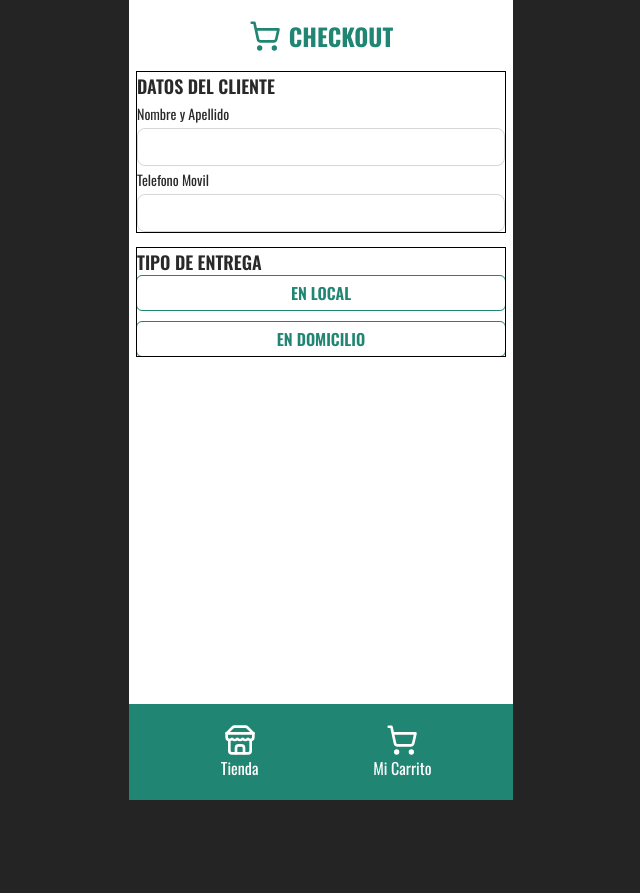
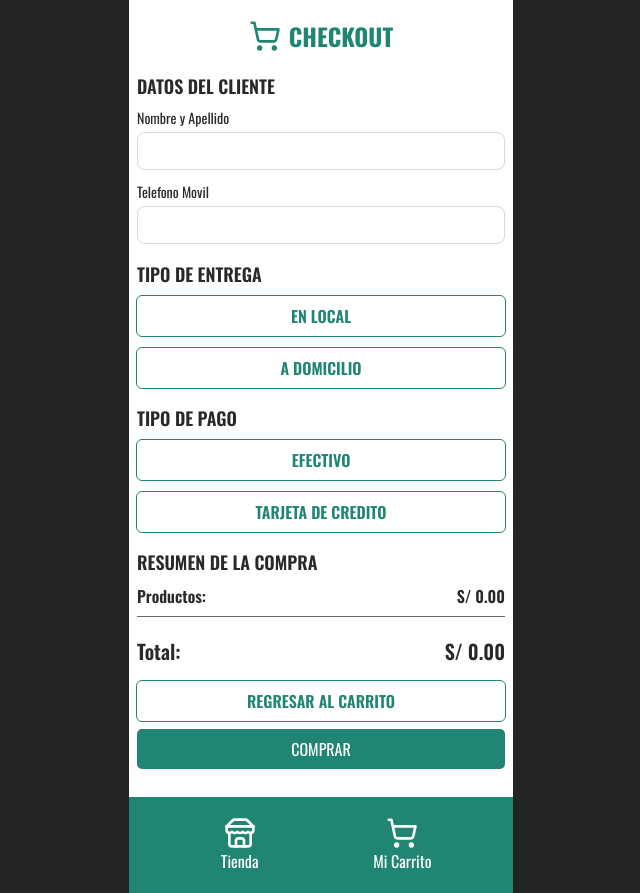
Before and after one commit to juanRCoder/ecommerce-web-app, a React (Vite) app: page /checkout in a window 1280 px wide. Shown: the whole page, without its empty margins (319-959 px from the left). Before the commit the page ends 800 px from the top, so only its background shows below. Built offline with nearby package versions, Linux system fonts and the light colour scheme; no server answers.

Commit message:
feat: create base components

```diff
--- /dev/null
+++ b/src/shared/BaseButton.tsx
@@ -0,0 +1,28 @@
+type BaseButtonProps = {
+  color: 'primary' | 'secondary'
+  content: string
+  className?: string
+  onClick?: () => void
+}
+
+export const BaseButton = ({ content, color, className, onClick }: BaseButtonProps) => {
+  let buttonStyles = ''
+
+  switch (color) {
+    case 'primary':
+      buttonStyles = 'outline outline-[#208572] text-[#208572] font-semibold'
+      break
+    case 'secondary':
+      buttonStyles = 'bg-[#208572] text-white'
+      break
+  }
+
+  return (
+    <button
+      onClick={onClick}
+      className={`cursor-pointer w-full py-2 rounded-[5px] ${buttonStyles} ${className}`}
+    >
+      {content}
+    </button>
+  )
+}
--- /dev/null
+++ b/src/shared/BaseInput.tsx
@@ -0,0 +1,25 @@
+
+type BaseInputProps = {
+  label: string;
+  type: string;
+  name: string;
+  className?: string
+  isRequired?: boolean;
+  onChange?: (e: React.ChangeEvent<HTMLInputElement>) => void
+}
+
+export const BaseInput = ({ label, type, name, className, isRequired, onChange }: BaseInputProps) => {
+  return (
+    <div className="flex flex-col gap-1">
+      {label && <label htmlFor={name} className="text-[#292929] text-sm">{label}</label>}
+      <input
+        type={type}
+        name={name}
+        onChange={onChange}
+        style={{ fontFamily: "Inter" }}
+        className={`w-full rounded-lg bg-transparent p-2 text-[#52514F] border border-[#29292930] placeholder:text-[#52514F] text-sm placeholder:text-sm placeholder:font-normal outline-none ${className}`}
+        required={isRequired}
+      />
+    </div>
+  )
+}
--- /dev/null
+++ b/src/shared/index.ts
@@ -0,0 +1,3 @@
+export { BaseButton } from './BaseButton';
+export { BaseInput } from './BaseInput';
+export { BasePagination } from './BasePagination'
--- a/src/views/CheckoutView.tsx
+++ b/src/views/CheckoutView.tsx
@@ -1,17 +1,24 @@
+import { useState, useEffect } from "react";
+import { ShoppingCart } from "lucide-react";
 import { MainHeader, MainNavbar } from "@/components";
-import { ShoppingCart } from "lucide-react";
-import { useState, useEffect } from "react";
+import { BaseButton, BaseInput } from "@/shared";
+import { useCartStore } from "@/stores/cart.store";
 
 export default function CheckoutView() {
+  const { products } = useCartStore()
+  const totalPrice = products.reduce((acc, item) => acc + item.price * item.quantity, 0)
+
   const [name, setName] = useState<string>('');
   const [phone, setPhone] = useState<string>('');
   const [methodPayment, setMethodPayment] = useState<string>('');
-
+  const [methodDelivery, setMethodDelivery] = useState<string>('');
 
   useEffect(() => {
     console.log("Name:", name);
     console.log("Phone:", phone);
-  }, [name, phone])
+    console.log("Payment Method:", methodPayment);
+    console.log("Delivery Method:", methodDelivery);
+  }, [name, phone, methodPayment, methodDelivery])
 
   return (
     <section
@@ -22,61 +29,72 @@ export default function CheckoutView() {
         <MainHeader title="CHECKOUT" icon={ShoppingCart} />
 
         <div className="flex flex-col gap-4 mb-4">
-          <div className="outline-1 outline-black">
+          <div>
             <h3 className="text-[#292929] font-semibold text-lg">DATOS DEL CLIENTE</h3>
-            <div className="flex flex-col gap-1 pt-1">
-              <div className="flex flex-col gap-1">
-                <label htmlFor="name" className="text-[#292929] text-sm">
-                  Nombre y Apellido
-                </label>
-                <input
+            <div className="flex flex-col gap-3 pt-2">
+              <BaseInput
+                label="Nombre y Apellido"
                 type="text"
                 name="name"
-                  placeholder=""
                 onChange={(e) => setName(e.target.value)}
-                  style={{ fontFamily: "Inter" }}
-                  className="w-full rounded-lg bg-transparent p-2 text-[#52514F] border border-[#29292930] placeholder:text-[#52514F] text-sm placeholder:text-sm placeholder:font-normal outline-none"
               />
-              </div>
-              <div className="flex flex-col gap-1">
-                <label htmlFor="phone" className="text-[#292929] text-sm">
-                  Telefono Movil
-                </label>
-                <input
+              <BaseInput
+                label="Telefono Movil"
                 type="number"
                 name="phone"
-                  placeholder=""
                 onChange={(e) => setPhone(e.target.value)}
-                  style={{ fontFamily: "Inter" }}
-                  className="w-full rounded-lg bg-transparent p-2 text-[#52514F] border border-[#29292930] placeholder:text-[#52514F] text-sm placeholder:text-sm placeholder:font-normal outline-none"
               />
             </div>
           </div>
-          </div>
 
-
-          <div className="outline-1 outline-black">
+          <div>
             <h3 className="text-[#292929] font-semibold text-lg">TIPO DE ENTREGA</h3>
-            <div className="flex flex-col gap-3">
-              <button
-                onClick={() => setMethodPayment("cash")}
-                className="cursor-pointer w-full outline outline-[#208572] py-[5px] text-[#208572] rounded-[5px] font-semibold"
-              >
-                EN LOCAL
-              </button>
-              <button
-                onClick={() => setMethodPayment("delivery")}
-                className="cursor-pointer w-full outline outline-[#208572] py-[5px] text-[#208572] rounded-[5px] font-semibold"
-              >
-                EN DOMICILIO
-              </button>
+            <div className="flex flex-col gap-3 pt-2">
+              <BaseButton
+                content="EN LOCAL"
+                color="primary"
+                onClick={() => setMethodDelivery("local")}
+              />
+              <BaseButton
+                content="A DOMICILIO"
+                color="primary"
+                onClick={() => setMethodDelivery("delivery")}
+              />
             </div>
           </div>
 
-          {methodPayment === "delivery" && (
+          {methodDelivery === "delivery" && (
+            <div>
+              <h3 className="text-[#292929] font-semibold text-lg">DATOS ADICIONALES</h3>
+              <div className="flex flex-col gap-3 pt-2">
+                <BaseInput
+                  label="Direccion de entrega"
+                  type="text"
+                  name="address"
+                />
+              </div>
+            </div>
+          )}
+          <div>
+            <h3 className="text-[#292929] font-semibold text-lg">TIPO DE PAGO</h3>
+            <div className="flex flex-col gap-3 pt-2">
+              <BaseButton
+                content="EFECTIVO"
+                color="primary"
+                onClick={() => setMethodPayment("cash")}
+              />
+              <BaseButton
+                content="TARJETA DE CREDITO"
+                color="primary"
+                onClick={() => setMethodPayment("credit")}
+              />
+            </div>
+          </div>
+
+          {methodPayment === "credit" && (
             <>
               {/* MÉTODOS DE PAGO */}
-              <div className="outline-1 outline-black">
+              <div>
                 <div className="flex flex-col gap-2">
                   <h3 className="text-[#292929] font-semibold text-lg">METODOS DE PAGO</h3>
                   <h4 className="text-[#208572] font-semibold">TITULAR: JUAN RAMIREZ</h4>
@@ -93,67 +111,56 @@ export default function CheckoutView() {
                     </div>
                   </figure>
                 </section>
-
-                {/* COMPROBANTE */}
-                <p className="text-[#292929] text-xs font-medium my-4">
+                <div>
+                  <p className="text-[#292929] text-xs font-medium mt-4 mb-2">
                     IMAGEN SUBIDA: imagen.png
                   </p>
                   <button className="cursor-pointer w-full bg-[#208572] py-[5px] rounded-[5px]">
                     SUBIR COMPROBANTE DE PAGO
                   </button>
                 </div>
+              </div>
+            </>
+          )}
 
-              {/* DATOS ADICIONALES */}
-              <div className="outline-1 outline-black">
-                <h3 className="text-[#292929] font-semibold text-lg">DATOS ADICIONALES</h3>
-                <section className="flex flex-col gap-2 mt-2">
-                  <div className="text-[#292929] flex flex-col gap-1">
-                    <label className="text-sm">Direccion de entrega</label>
-                    <input
-                      type="text"
-                      className="text-sm outline outline-[#2929294D] rounded-[5px] py-2 p-1 px-3"
-                      style={{ fontFamily: "Inter" }}
-                      required
-                    />
-                  </div>
-                </section>
-              </div>
-
-              <div className="outline-1 outline-black">
+          <div>
             <h3 className="text-[#292929] font-semibold text-lg">RESUMEN DE LA COMPRA</h3>
             <section className="flex flex-col gap-2 my-2">
               <div className="text-[#292929] flex justify-between gap-1 font-semibold">
                 <p>Productos:</p>
-                    <p>S/ 18.00</p>
+                <p>S/ {totalPrice.toFixed(2)}</p>
               </div>
+              {methodDelivery === "delivery" && (
                 <div className="text-[#292929] flex justify-between gap-1 font-semibold">
                   <p>Envio:</p>
                   <p>S/ 5.00</p>
                 </div>
+              )}
             </section>
             <hr className="text-[#696969]" />
             <p className="text-[#292929] flex justify-between gap-1 font-semibold text-xl mt-5">
               <span>Total:</span>
-                  <span>S/ 24.00</span>
+              <span>S/ {(totalPrice + (methodDelivery === "delivery" ? 5 : 0)).toFixed(2)}</span>
             </p>
           </div>
 
-              <div className="outline-1 outline-black">
-                <div className="flex flex-col gap-3">
-                  <button
-                    className="cursor-pointer w-full outline outline-[#208572] py-[5px] text-[#208572] rounded-[5px] font-semibold"
-                  >
-                    REGRESAR AL CARRITO
-                  </button>
-                  <button
-                    className="cursor-pointer w-full outline bg-[#208572] outline-[#208572] py-[5px] rounded-[5px] font-semibold"
-                  >
-                    COMPRAR
-                  </button>
+          {methodPayment === "cash" && methodDelivery === "delivery" && (
+            <BaseInput
+              label="Monto aproximado con el que pagara los productos?"
+              type="text"
+              name="amount"
+            />
+          )}
+          <div className="flex flex-col gap-2">
+            <BaseButton
+              content="REGRESAR AL CARRITO"
+              color="primary"
+            />
+            <BaseButton
+              content="COMPRAR"
+              color="secondary"
+            />
           </div>
-              </div>
-            </>
-          )}
         </div>
       </section>
       <MainNavbar />
--- a/src/views/ProductsView.tsx
+++ b/src/views/ProductsView.tsx
@@ -1,9 +1,8 @@
 import { useEffect, useState } from 'react';
 import { Search, SlidersHorizontal, Store } from 'lucide-react';
-
 import { MainHeader, MainNavbar, ProductCard, ProductFilters } from '@/components';
 import { useGetAllProducts, useCustomDebounce } from '@/hooks';
-import { BasePagination } from '@/shared/BasePagination';
+import { BasePagination } from '@/shared';
 import { useProductStore } from '@/stores/products.store';
 import type { Product } from '@/types/products.types';
 
@@ -13,7 +12,6 @@ export default function ProductsView() {
   const [totalPages, setTotalPages] = useState<number>(1)
   const [openFilters, setOpenFilters] = useState(false);
   const [searchTerm, setSearchTerm] = useState('');
-
 
   const { selectedCategory, minPrice, maxPrice, cleanFilters, resetCategory } = useProductStore();
 
```
Also changed, not shown: src/components/ProductCard.tsx (+6 -5 lines), src/views/CartView.tsx (+8 -4 lines). Lines whose indentation alone changed are shown as unchanged.
